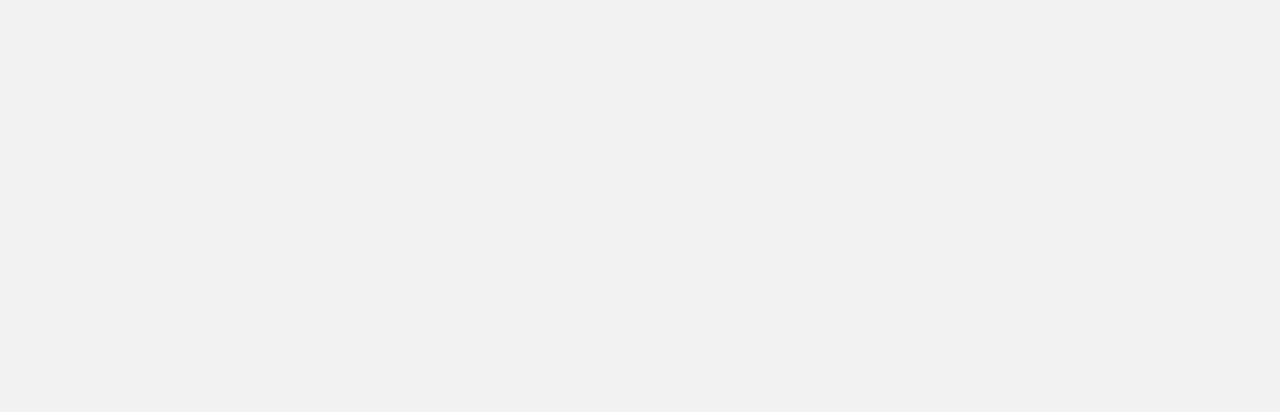
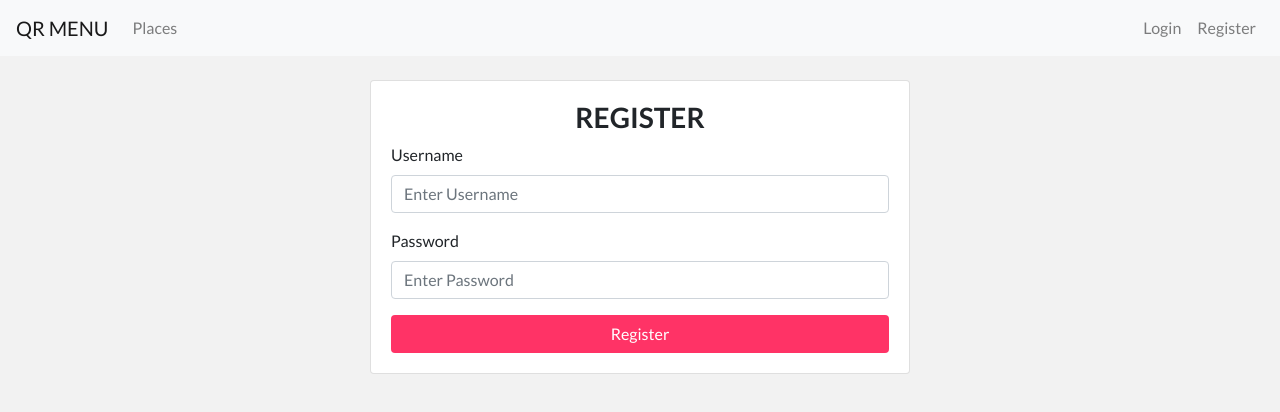
Before and after one commit to dpak1999/QRMenu, a React (Create React App) app in the folder qrmenu_frontend/: page /register in a window 1280 px wide. Shown: the top 412 px of the page. Built offline with nearby package versions, Linux system fonts and the light colour scheme.

Commit message:
add : register page and routes

```diff
--- a/qrmenu_frontend/src/layouts/MainLayout.js
+++ b/qrmenu_frontend/src/layouts/MainLayout.js
@@ -11,6 +11,10 @@ const MainLayout = ({ children }) => {
 
   const onSignIn = () => {
     history.replace('/login');
+  };
+
+  const onRegister = () => {
+    history.replace('/register');
   };
 
   const onSignOut = () => {
@@ -33,7 +37,10 @@ const MainLayout = ({ children }) => {
           {auth.token ? (
             <Nav.Link onClick={onSignOut}>Logout</Nav.Link>
           ) : (
-            <Nav.Link onClick={onSignIn}>Login</Nav.Link>
+            <>
+              <Nav.Link onClick={onSignIn}>Login</Nav.Link>
+              <Nav.Link onClick={onRegister}>Register</Nav.Link>
+            </>
           )}
         </Nav>
       </Navbar>
--- /dev/null
+++ b/qrmenu_frontend/src/pages/Register.js
@@ -0,0 +1,84 @@
+/** @format */
+
+import { useState, useEffect, useContext } from 'react';
+import { useHistory } from 'react-router-dom';
+import { Button, Card, Col, Form, Row, Spinner } from 'react-bootstrap';
+import MainLayout from '../layouts/MainLayout';
+import AuthContext from '../context/AuthContext';
+import { toast } from 'react-toastify';
+
+const Register = () => {
+  const [username, setUsername] = useState('');
+  const [password, setPassword] = useState('');
+
+  const history = useHistory();
+  const auth = useContext(AuthContext);
+
+  const onClick = () => {
+    auth.register(username, password, () => history.replace('/places'));
+  };
+
+  useEffect(() => {
+    if (auth.token) {
+      history.replace('/places');
+    }
+  }, [history, auth.token]);
+
+  return (
+    <MainLayout>
+      <Row className="justify-content-center">
+        <Col lg={6} md={8}>
+          <Card>
+            <Card.Body>
+              <h3 className="text-center">
+                <strong>REGISTER</strong>
+              </h3>
+
+              <Form.Group>
+                <Form.Label>Username</Form.Label>
+                <Form.Control
+                  type="text"
+                  placeholder="Enter Username"
+                  value={username}
+                  onChange={(e) => setUsername(e.target.value)}
+                />
+              </Form.Group>
+
+              <Form.Group>
+                <Form.Label>Password</Form.Label>
+                <Form.Control
+                  type="password"
+                  placeholder="Enter Password"
+                  value={password}
+                  onChange={(e) => setPassword(e.target.value)}
+                />
+              </Form.Group>
+
+              <Button
+                variant="standard"
+                block
+                onClick={onClick}
+                disabled={auth.loading}
+              >
+                {auth.login ? (
+                  <Spinner
+                    variant="standard"
+                    as="span"
+                    animation="border"
+                    size="sm"
+                    role="status"
+                    aria-hidden="true"
+                  />
+                ) : (
+                  'Register'
+                )}
+              </Button>
+            </Card.Body>
+          </Card>
+        </Col>
+      </Row>
+    </MainLayout>
+  );
+};
+
+export default Register;
--- a/qrmenu_frontend/src/router/App.js
+++ b/qrmenu_frontend/src/router/App.js
@@ -6,6 +6,7 @@ import { AuthProvider } from '../context/AuthContext';
 import Home from '../pages/Home';
 import Login from '../pages/Login';
 import Places from '../pages/Places';
+import Register from '../pages/Register';
 import PrivateRoute from './PrivateRoute';
 
 const App = () => {
@@ -15,6 +16,9 @@ const App = () => {
         <Switch>
           <Route exact path="/" component={() => <Home />} />
           <Route exact path="/login" component={() => <Login />} />
+          <Route exact path="/register" component={() => <Register />} />
+
+          {/* protected routes */}
           <PrivateRoute exact path="/places">
             <Places />
           </PrivateRoute>
```
